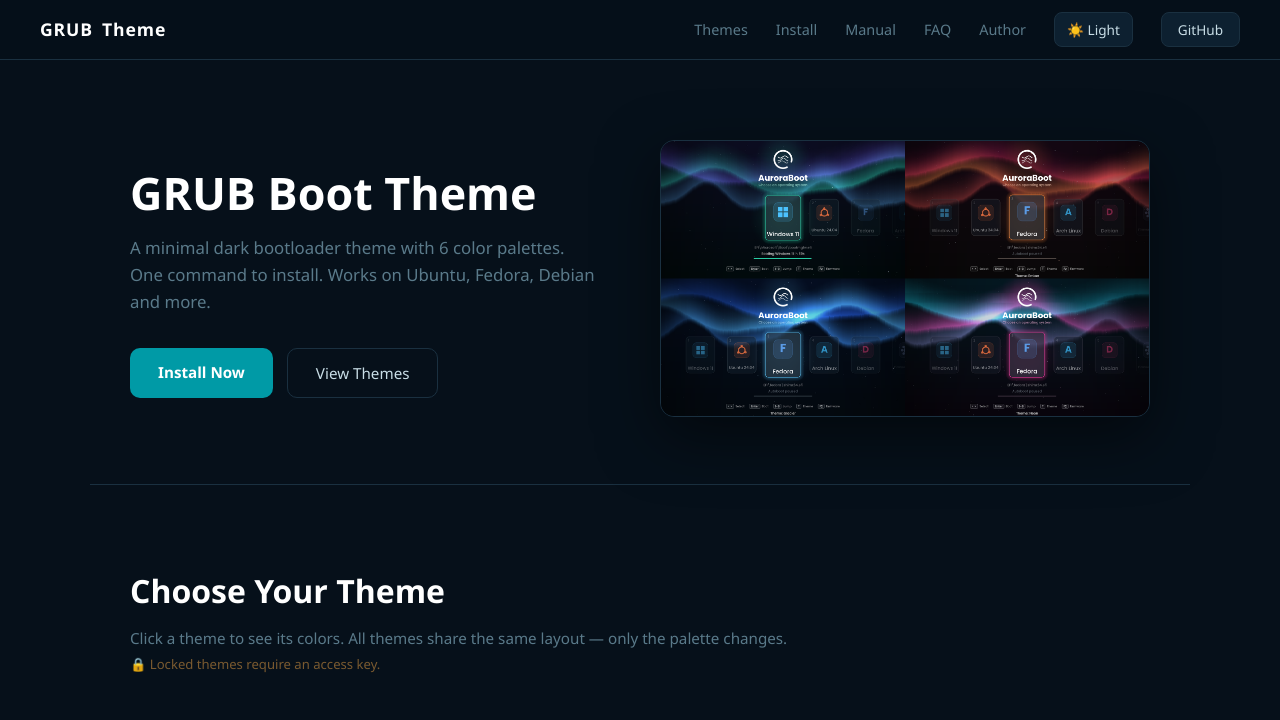
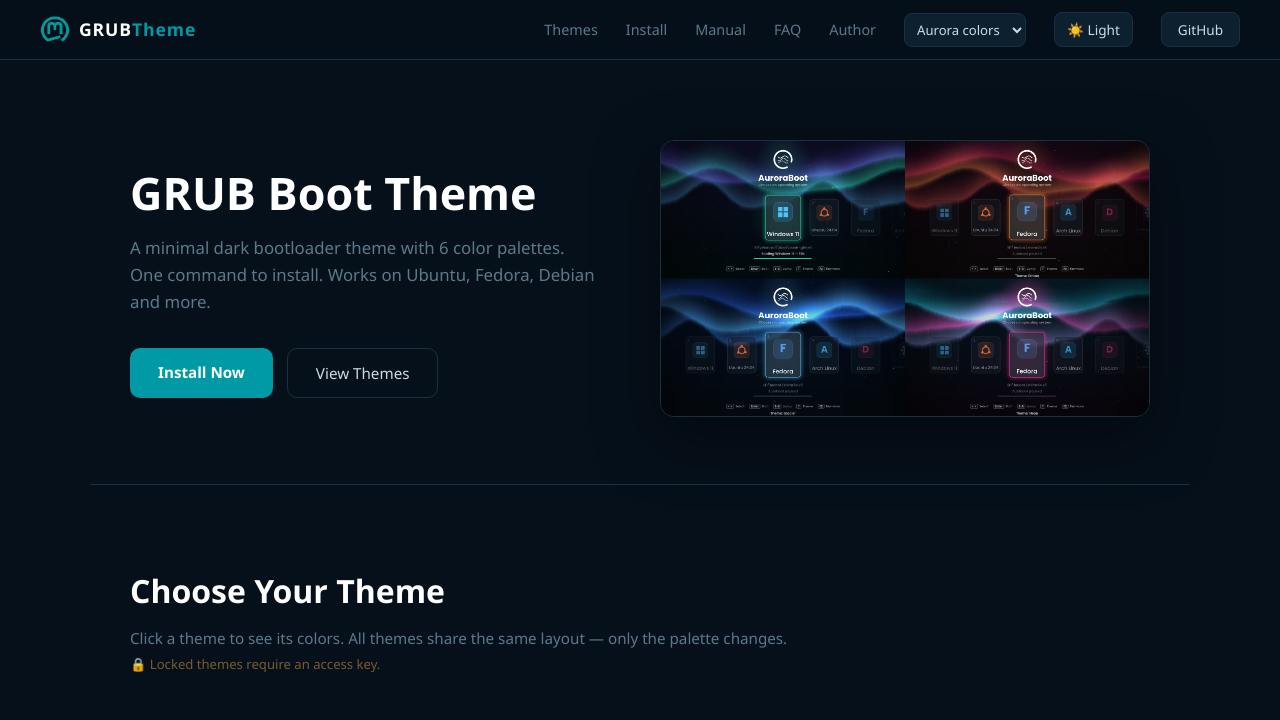
Before and after one commit to itspriyanshuks17/grub-boot-loader, a plain HTML site: page docs/index.html in a window 1280 px wide. Shown: the top 720 px of the page. Drawn offline with Linux system fonts and the light colour scheme.

Commit message:
Use new logo and add theme palette control

```diff
--- a/docs/index.html
+++ b/docs/index.html
@@ -4,18 +4,27 @@
 <meta charset="UTF-8"/>
 <meta name="viewport" content="width=device-width,initial-scale=1.0"/>
 <title>GRUB Boot Theme</title>
-<link rel="stylesheet" href="style.css?v=2"/>
+<link rel="stylesheet" href="style.css?v=3"/>
 </head>
 <body>
 
 <nav>
-  <span class="logo">GRUB<span>Theme</span></span>
+  <span class="logo"><img src="img/marquardt-mark.png" alt=""/><span class="logo-name">GRUB<span>Theme</span></span></span>
   <div class="nav-links">
     <a href="#themes">Themes</a>
     <a href="#install">Install</a>
     <a href="#manual">Manual</a>
     <a href="#faq">FAQ</a>
     <a href="#author">Author</a>
+    <label class="sr-only" for="palette-select">Website color theme</label>
+    <select id="palette-select" class="palette-select" aria-label="Website color theme" title="Changes the website colors, not your installed GRUB theme">
+      <option value="aurora">Aurora colors</option>
+      <option value="ember">Ember colors</option>
+      <option value="glacier">Glacier colors</option>
+      <option value="neon">Neon colors</option>
+      <option value="marquardt">Classic colors</option>
+      <option value="mq">MQ colors</option>
+    </select>
     <button type="button" class="theme-toggle" id="theme-toggle" aria-label="Switch to light theme" aria-pressed="false">☀️ Light</button>
     <a href="https://github.com/itspriyanshuks17/grub-boot-loader" target="_blank" class="btn-gh">GitHub</a>
   </div>
@@ -346,6 +355,6 @@
   </div>
 </div>
 
-<script src="app.js?v=2"></script>
+<script src="app.js?v=3"></script>
 </body>
 </html>
```
